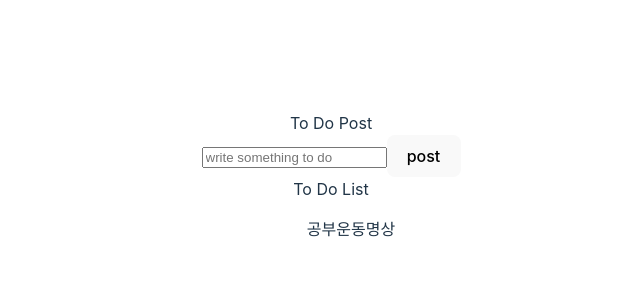
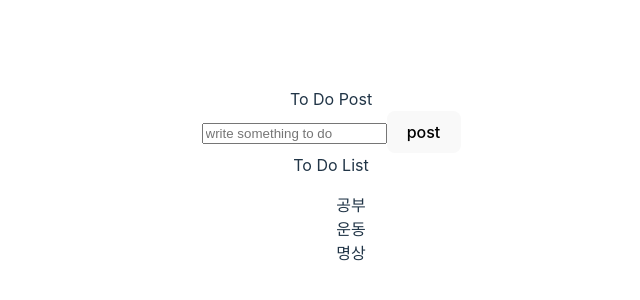
Before and after one commit to pintordev/react_practice, a React (Vite) app: page / in a window 1280 px wide. Shown: the part 216-516 px from the top of the page, without its empty margins (309-949 px from the left). Built offline with nearby package versions, Linux system fonts and the light colour scheme.

Commit message:
To Do App Basic #3

```diff
--- a/src/App.jsx
+++ b/src/App.jsx
@@ -1,15 +1,33 @@
+import { useState } from "react";
 import "./App.css";
 import List from "./components/List";
 import Post from "./components/Post";
 
 function App() {
   // logic
+  const [todos, setTodos] = useState([
+    {
+      id: 1,
+      text: "공부",
+      checked: true,
+    },
+    {
+      id: 2,
+      text: "운동",
+      checked: true,
+    },
+    {
+      id: 3,
+      text: "명상",
+      checked: false,
+    },
+  ]);
 
   // view
   return (
     <div>
       <Post />
-      <List />
+      <List todos={todos} />
     </div>
   );
 }
--- a/src/components/Item.jsx
+++ b/src/components/Item.jsx
@@ -1,5 +1,5 @@
-function Item({ todo }) {
-  return <>{todo.text}</>;
+function Item({ todos }) {
+  return <div>{todos.text}</div>;
 }
 
 export default Item;
--- a/src/components/List.jsx
+++ b/src/components/List.jsx
@@ -1,31 +1,12 @@
-import { useState } from "react";
 import Item from "./Item";
 
-function List() {
-  const [todos, setTodos] = useState([
-    {
-      id: 1,
-      text: "공부",
-      checked: true,
-    },
-    {
-      id: 2,
-      text: "운동",
-      checked: true,
-    },
-    {
-      id: 3,
-      text: "명상",
-      checked: false,
-    },
-  ]);
-
+function List({ todos }) {
   return (
     <>
       <div>To Do List</div>
       <ul>
-        {todos.map((todo) => (
-          <Item key={todo.id} todo={todo} />
+        {todos.map((todos) => (
+          <Item key={todos.id} todos={todos} />
         ))}
       </ul>
     </>
```
